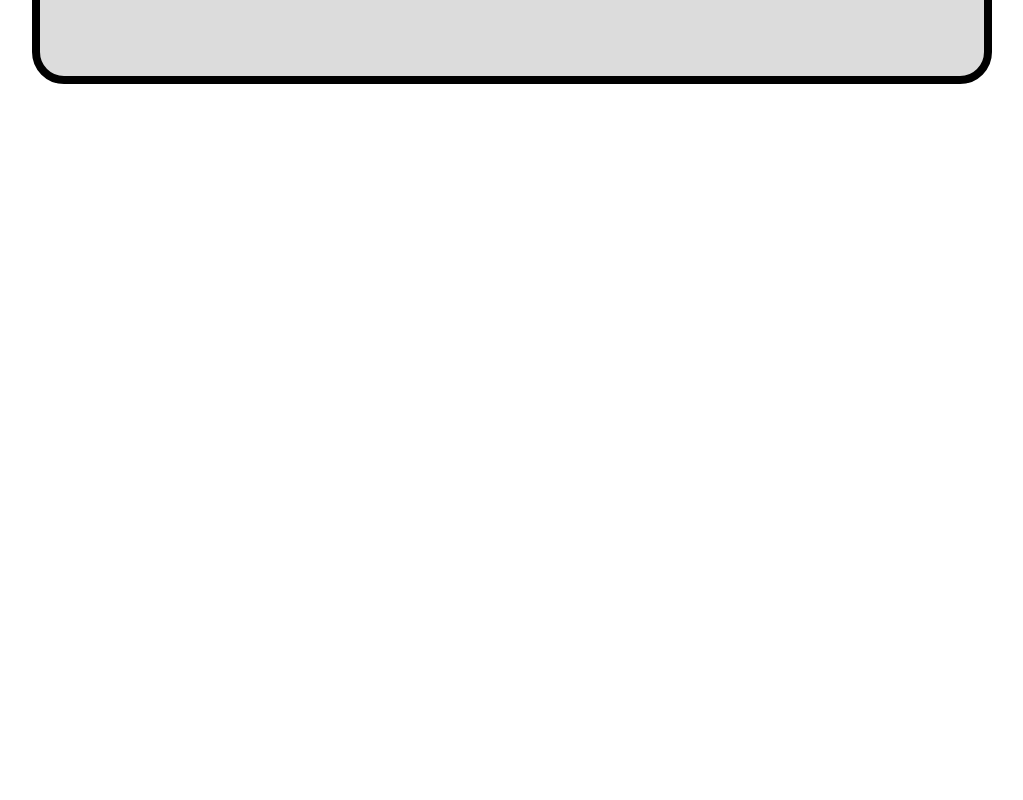
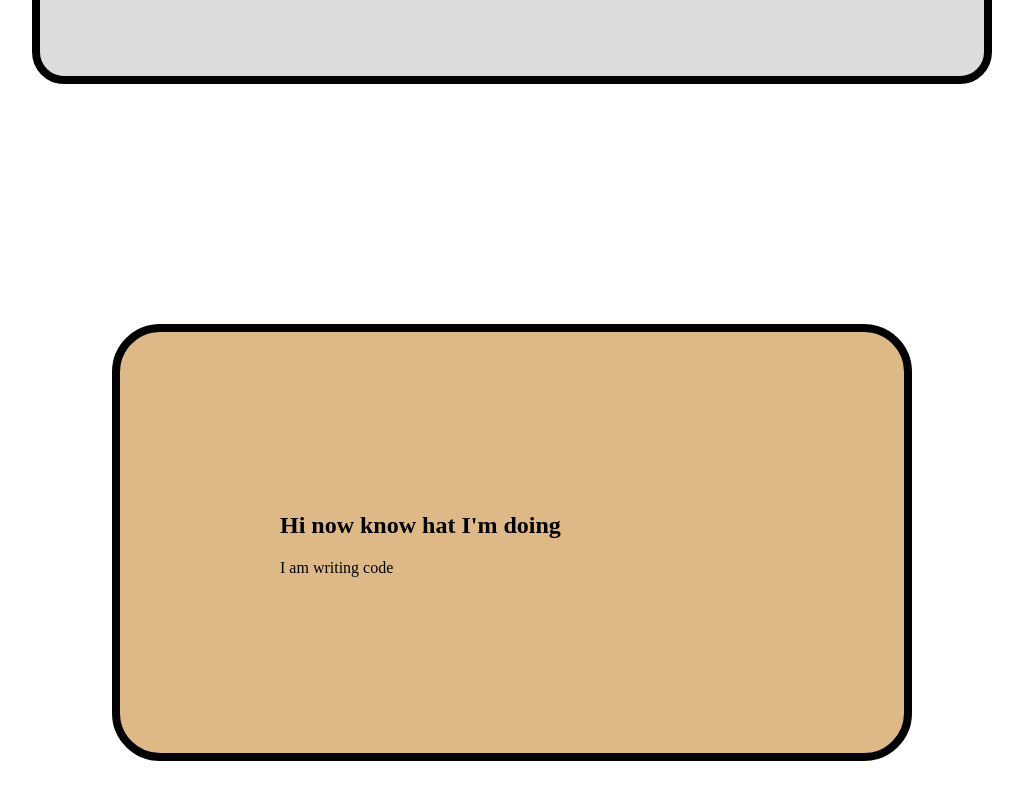
Before and after one commit to nischalon10/example, a plain HTML site: page index.html in a window 1280 px wide. Shown: the part 426-1226 px from the top of the page, without its empty margins (128-1151 px from the left). Before the commit the page ends 800 px from the top, so only its background shows below. Drawn offline with Linux system fonts and the light colour scheme.

Commit message:
added second container styled

```diff
--- a/index.html
+++ b/index.html
@@ -15,5 +15,9 @@
         <a href="https://www.pinterest.com/">When you click this you go to google</a>
         <button onclick="myclicker()">Clicker</button>
     </div>
+    <div class="container2">
+        <h2>Hi now  know hat I'm doing</h2>
+        <p>I am writing code</p>
+    </div>
 </body>
 </html>
--- a/styles.css
+++ b/styles.css
@@ -20,3 +20,16 @@ button{
     color: gainsboro;
     font-size: larger;
 }
+
+body{
+    margin: 0%;
+    padding: 0%;
+    }
+
+.container2{
+    background-color: burlywood;
+    margin: 15em;
+    padding: 10em;
+    border-radius: 3em;
+    border: 0.5em solid black;
+}
```
